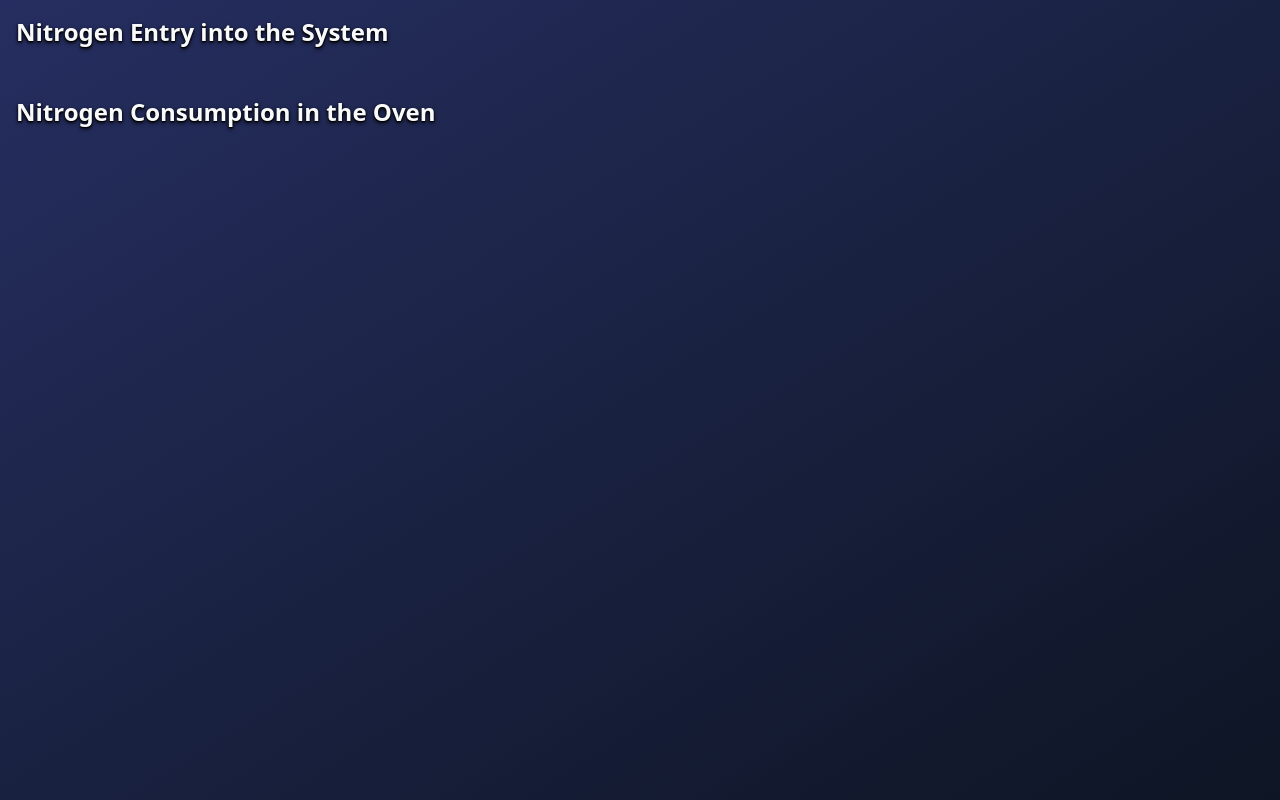
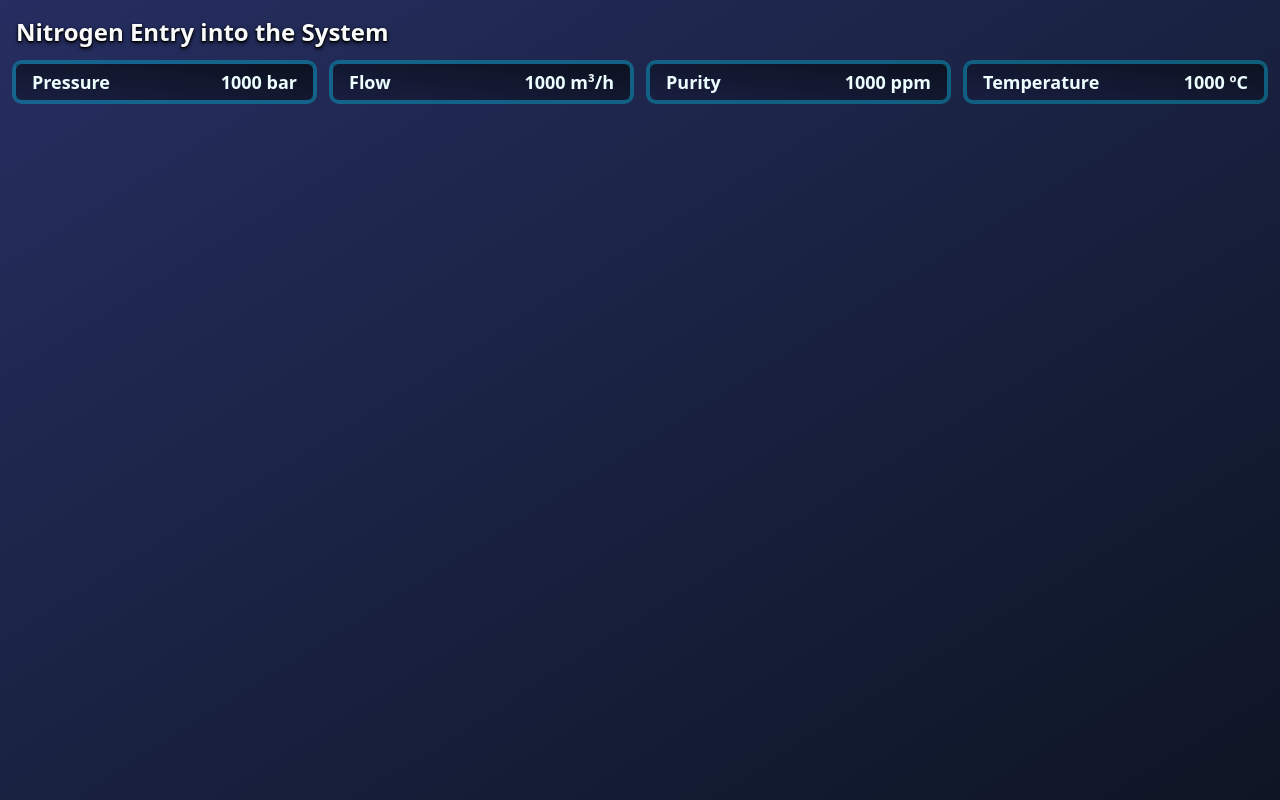
Before and after one commit to MendoncaGabriel/hefesto-front, an Angular app: page / in a window 1280 px wide. Built offline with nearby package versions, Linux system fonts and the light colour scheme.

Commit message:
fix: ajuste no indicador

```diff
--- a/src/app/app.component.html
+++ b/src/app/app.component.html
@@ -1,14 +1,19 @@
 <div class="background p-4 bg-gradient-to-tl to-[#262e61] from-[#0e1524] h-screen overflow-hidden flex flex-col gap-4 ">
+
+  <!-- forno -->
   <h2 class="title">Nitrogen Entry into the System</h2>
   <div class="grid grid-cols-4 gap-5">
-    @for (i of metricsIndicator; track $index) {
-    <app-metric-indicator [title]="i.title" [metric]="i.metric" [alert]="i.alert" />
-
-    }
+    @for (i of nitrogenGenerator(); track $index) {
+      <app-metric-indicator
+        [title]="i.title"
+        [metric]="i.current"
+        [uom]="i.uom"
+        [alert]="i.alert" />
+      }
   </div>
 
-  <!-- grafico -->
-  <div class="grid grid-cols-4 gap-5">
+  <!-- forno -->
+  <!-- <div class="grid grid-cols-4 gap-5">
     @for (i of metricsChart; track $index) {
     <div
       class="w-full h-auto rounded-md ring-4 ring-cyan-500/40 bg-gradient-to-bl from-[#0c1220] to-[#191e40] text-white">
@@ -28,7 +33,7 @@
       [max]="i.max"
     />
     }
-  </div>
+  </div> -->
 
 </div>
 
--- a/src/app/app.component.ts
+++ b/src/app/app.component.ts
@@ -1,30 +1,9 @@
-import { Component } from '@angular/core';
+import { Component, signal } from '@angular/core';
 import { RouterOutlet } from '@angular/router';
 import { OvenMetrics } from "./oven-metrics/oven-metrics.component";
 import { MetricIndicatorComponent } from "./metric-indicator/metric-indicator.component";
 import { MetricChartComponent } from "./metric-chart/metric-chart.component";
-import { GlobalService } from './global.service';
-
-interface CardLine {
-  title: string
-  current: number
-  max: number
-}
-
-interface MetricChart {
-  legendaX: string[]
-  legendaY: string[]
-  minimo: number
-  maximo: number
-  title: string
-  current: string
-}
-
-interface MetricIndicator {
-  title: string;
-  metric: string;
-  alert?: boolean;
-}
+import { BaseMetric, GlobalService } from './global.service';
 
 
 @Component({
@@ -38,18 +17,12 @@ export class AppComponent {
     readonly globalService: GlobalService
   ){
 
-
     globalService.getdata()
     .subscribe(data => {
-      console.log(data)
+      this.oven.set(data.oven)
+      this.nitrogenGenerator.set(data.nitrogenGenerator)
     })
-
   }
-
-
-
-  title = 'hefesto-front';
-  cardLines: CardLine[] = []
-  metricsChart: MetricChart[] = []
-  metricsIndicator: MetricIndicator[] = []
+  oven = signal<BaseMetric[]>([])
+  nitrogenGenerator = signal<BaseMetric[]>([])
 }
--- a/src/app/global.service.ts
+++ b/src/app/global.service.ts
@@ -12,23 +12,23 @@ export interface BaseMetric {
   current: number;
   max: number;
   chart: ChartData;
+  alert: "red" | 'orange' | 'none';
+  uom: string;
 }
 
-export interface MetricWithUoM extends BaseMetric {
-  uom: string; // Unidade de medida (ex: bar, m³/h, ppm)
-}
 
 export interface SoquetData {
-  oven: MetricWithUoM[];
+  oven: BaseMetric[];
   nitrogenGenerator: BaseMetric[];
 }
 
 
 const mockSoquet: SoquetData  = {
-    oven: [
+    nitrogenGenerator: [
       {
         title: "Pressure",
         uom: "bar",
+        alert: "none",
         current: 1000,
         max: 1600,
         chart: {
@@ -42,6 +42,7 @@ const mockSoquet: SoquetData  = {
       },
       {
         title: "Flow",
+        alert: "none",
         uom: "m³/h",
         current: 1000,
         max: 1600,
@@ -57,6 +58,7 @@ const mockSoquet: SoquetData  = {
       {
         title: "Purity",
         uom: "ppm",
+        alert: "none",
         current: 1000,
         max: 1600,
         chart: {
@@ -71,6 +73,7 @@ const mockSoquet: SoquetData  = {
       {
         title: "Temperature",
         uom: "ºC",
+        alert: "none",
         current: 1000,
         max: 1600,
         chart: {
@@ -83,9 +86,11 @@ const mockSoquet: SoquetData  = {
         }
       },
     ],
-    nitrogenGenerator: [
+    oven: [
       {
         title: "Jari",
+        uom: "ppm",
+        alert: "none",
         current: 1000,
         max: 1600,
         chart: {
@@ -100,6 +105,8 @@ const mockSoquet: SoquetData  = {
       {
         title: "Jutai",
         current: 1000,
+        alert: "none",
+        uom: "ppm",
         max: 1600,
         chart: {
           legendaX: ['14:00', '14:10', '14:20', '14:30', '14:40', '14:50'],
@@ -112,7 +119,9 @@ const mockSoquet: SoquetData  = {
       },
       {
         title: "Xingu",
+        uom: "ppm",
         current: 1000,
+        alert: "none",
         max: 1600,
         chart: {
           legendaX: ['14:00', '14:10', '14:20', '14:30', '14:40', '14:50'],
@@ -125,7 +134,9 @@ const mockSoquet: SoquetData  = {
       },
       {
         title: "Negro",
+        uom: "ppm",
         current: 1000,
+        alert: "none",
         max: 1600,
         chart: {
           legendaX: ['14:00', '14:10', '14:20', '14:30', '14:40', '14:50'],
@@ -138,7 +149,9 @@ const mockSoquet: SoquetData  = {
       },
       {
         title: "Line 2",
+        uom: "ppm",
         current: 1000,
+        alert: "none",
         max: 1600,
         chart: {
           legendaX: ['14:00', '14:10', '14:20', '14:30', '14:40', '14:50'],
--- a/src/app/metric-indicator/metric-indicator.component.html
+++ b/src/app/metric-indicator/metric-indicator.component.html
@@ -1,20 +1,22 @@
 <div class="relative bg-gradient-to-bl from-[#0c1220] to-[#191e40]">
+  <!-- ring -->
   <div
-    class="absolute inset-0 rounded-md ring-4 pointer-events-none"
+    class="absolute ring-cyan-500/40 inset-0 rounded-md ring-4 pointer-events-none"
     [ngClass]="{
-      'pulse-fast ring-red-500': pulse(),
-      'ring-cyan-500/40': !pulse()
+      'pulse-fast ring-red-500': alert == 'red',
+      'pulse-fast ring-orange-500': alert == 'orange',
     }"
   ></div>
+
+  <!-- component -->
   <div
     class=" px-4 py-1 text-cyan-50 font-bold flex items-center justify-between"
     [ngClass]="{
-      'bg-red-950': pulse(),
-      'to-[#191e40] from-[#0c1220]': !pulse(),
+      'bg-red-900 text-red-100': alert == 'red',
+      'bg-orange-900 text-orange-100': alert == 'orange',
     }"
   >
     <h2 class="text-lg">{{title}}</h2>
-    <p class="text-lg">{{metric}}</p>
+    <p class="text-lg">{{metric}} {{uom}}</p>
   </div>
-
 </div>
--- a/src/app/metric-indicator/metric-indicator.component.ts
+++ b/src/app/metric-indicator/metric-indicator.component.ts
@@ -1,5 +1,5 @@
 import { NgClass } from '@angular/common';
-import { Component, computed, Input, signal } from '@angular/core';
+import { Component, computed, Input } from '@angular/core';
 
 @Component({
   selector: 'app-metric-indicator',
@@ -9,8 +9,7 @@ import { Component, computed, Input, signal } from '@angular/core';
 })
 export class MetricIndicatorComponent {
   @Input() title: string = "";
-  @Input() alert?: boolean = false;
-  @Input() metric: string = "";
-
-  pulse = computed(() => this.alert)
+  @Input() alert: "red" | 'orange' | 'none' = 'none';
+  @Input() metric: number = 0;
+  @Input() uom: string = "";
 }
```
